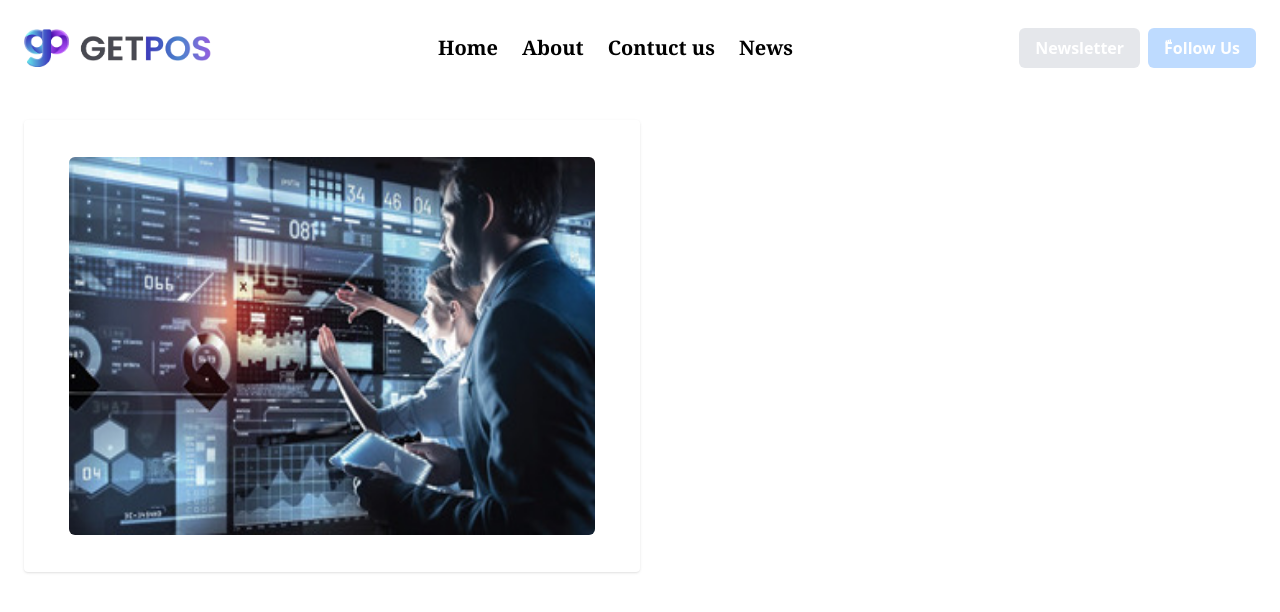
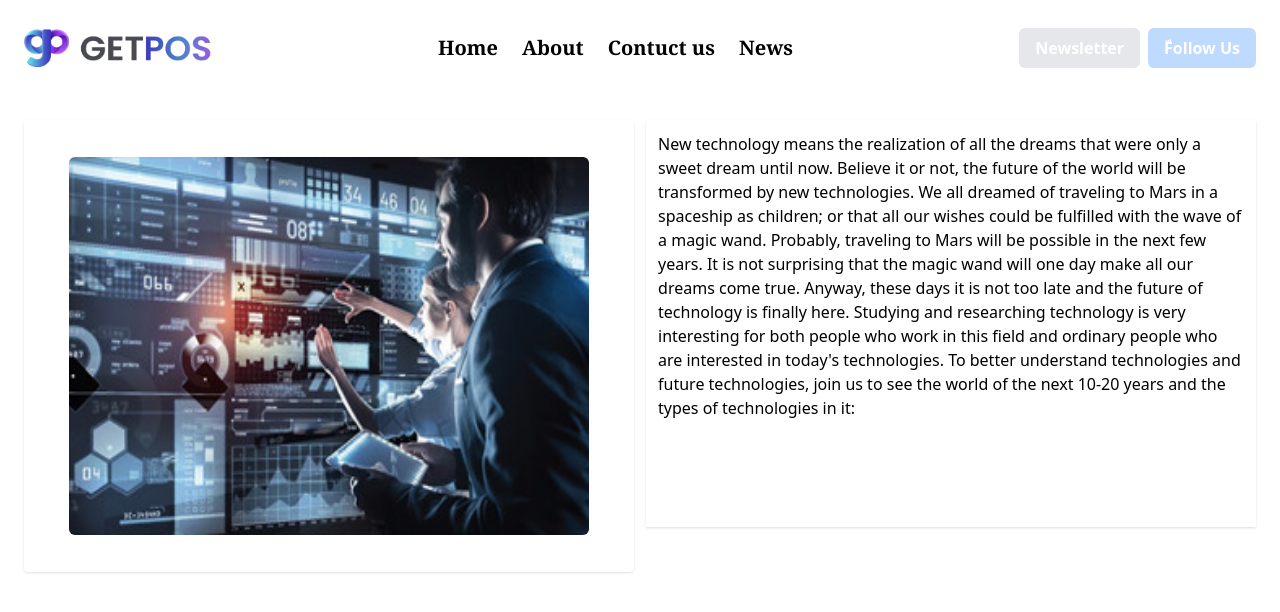
Before and after one commit to nazisharifi2025/newspage, a React (Vite) app: page / in a window 1280 px wide. Shown: the top 612 px of the page. Built offline with nearby package versions, Linux system fonts and the light colour scheme.

Commit message:
style hero added

```diff
--- a/src/page/componnint/Hero.jsx
+++ b/src/page/componnint/Hero.jsx
@@ -1,8 +1,14 @@
 export default function Hero(){
     return(
-        <div className="flex justify-between w-full h-[500px] p-6">
+        <div className="flex justify-between space-x-3 w-full h-[500px] p-6">
             <div className="w-1/2 h-full shadow-sm p-4 rounded-sm flex items-center justify-center">
-            <img src="public/img/t-1.jpg" alt="" className="m-auto rounded-md w-[90%] h-[90%]" /></div>
+            <img src="public/img/t-1.jpg" alt="" className="m-auto rounded-md w-[90%] h-[90%]" />
+            </div>
+            <div className="flex flex-col h-[90%] p-3 rouneded-sm shadow-sm w-[50%] gap-3">
+                <span>New technology means the realization of all the dreams that were only a sweet dream until now. Believe it or not, the future of the world will be transformed by new technologies. We all dreamed of traveling to Mars in a spaceship as children; or that all our wishes could be fulfilled with the wave of a magic wand. Probably, traveling to Mars will be possible in the next few years. It is not surprising that the magic wand will one day make all our dreams come true. Anyway, these days it is not too late and the future of technology is finally here.
+
+Studying and researching technology is very interesting for both people who work in this field and ordinary people who are interested in today's technologies. To better understand technologies and future technologies, join us to see the world of the next 10-20 years and the types of technologies in it:</span>
+            </div>
         </div>
     )
 }
```
